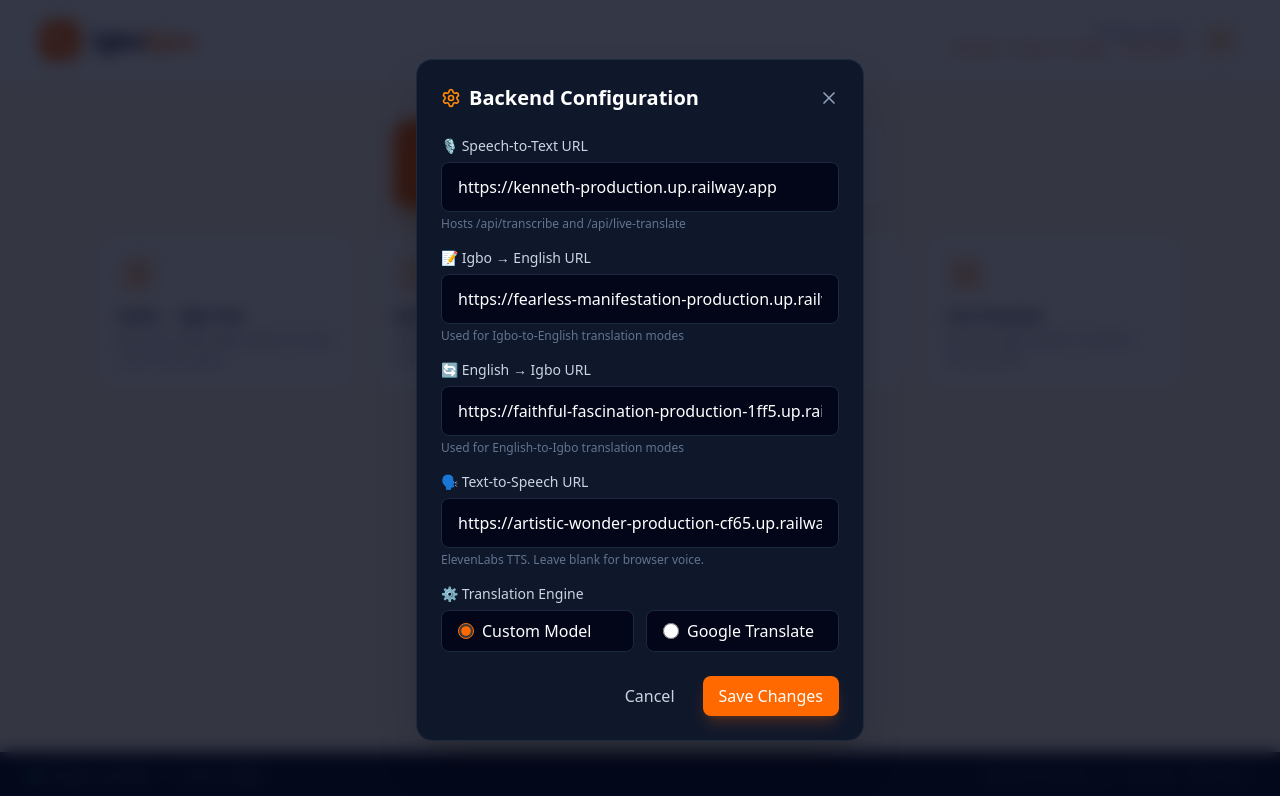
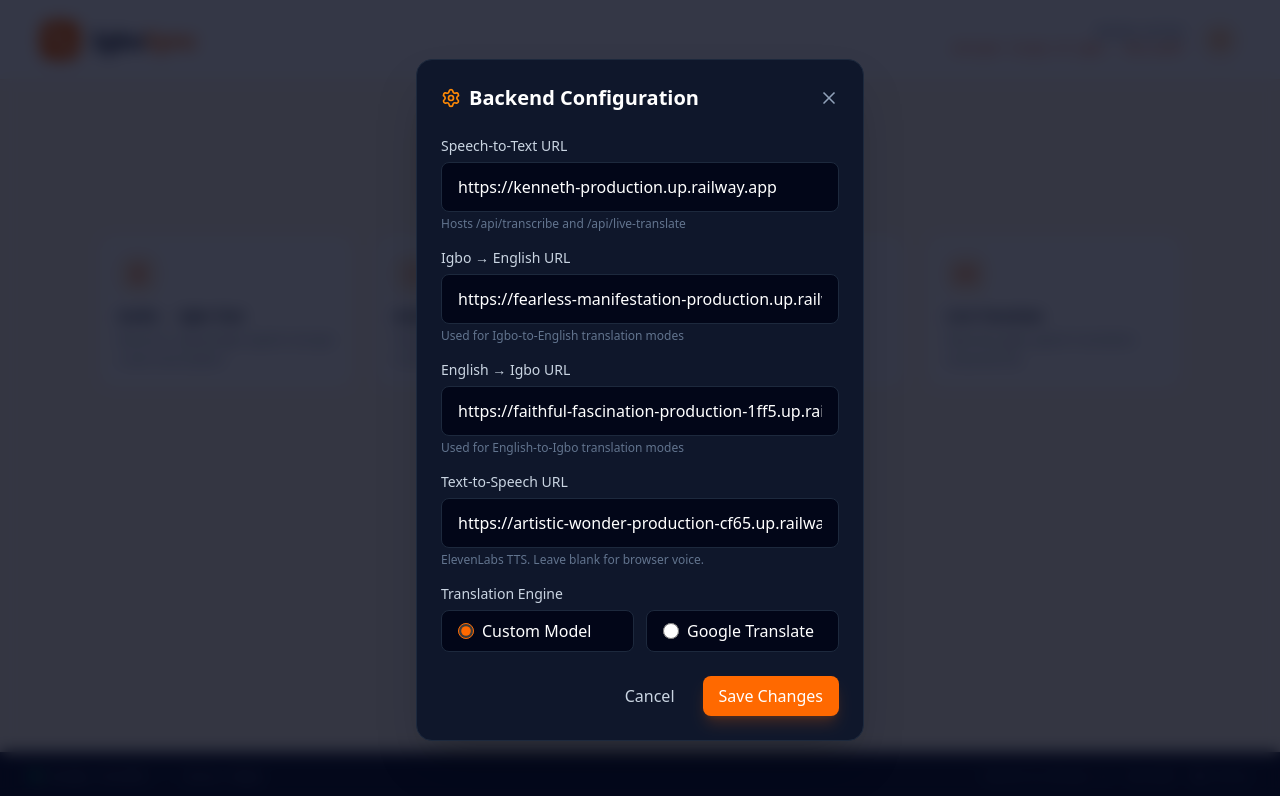
Before and after one commit to Cherryland120/kenneth, a React (Vite) app in the folder frontend/: page / in a window 1280 px wide. Both pictures are taken after a click on the button "Config". Shown: the top 796 px of the page. Built offline with nearby package versions, Linux system fonts and the light colour scheme.

Commit message:
refactor: remove emoji prefixes from language selector labels, settings fields, and translation engine labels

```diff
--- a/frontend/src/App.tsx
+++ b/frontend/src/App.tsx
@@ -542,8 +542,8 @@ export default function App() {
         {/* ── Language Selector ─────────────────────────────────────────── */}
         <div className="flex items-center justify-center gap-4 shrink-0 mt-2">
           {([
-            { id: 'igbo' as Language, label: 'Igbo', emoji: '🇳', sub: 'Speak or write Igbo' },
-            { id: 'english' as Language, label: 'English', emoji: '🇬', sub: 'Speak or write English' },
+            { id: 'igbo' as Language, label: 'Igbo', emoji: '', sub: 'Speak or write Igbo' },
+            { id: 'english' as Language, label: 'English', emoji: '', sub: 'Speak or write English' },
           ]).map(({ id, label, emoji, sub }) => (
             <motion.button
               key={id}
@@ -1118,10 +1118,10 @@ export default function App() {
               </div>
               <div className="space-y-4">
                 {[
-                  { label: '🎙️ Speech-to-Text URL', val: tempUrl, set: setTempUrl, placeholder: 'https://speech-to-text.up.railway.app', hint: 'Hosts /api/transcribe and /api/live-translate' },
-                  { label: '📝 Igbo → English URL', val: tempTranslationUrl, set: setTempTranslationUrl, placeholder: 'https://text-to-text.up.railway.app', hint: 'Used for Igbo-to-English translation modes' },
-                  { label: '🔄 English → Igbo URL', val: tempEnToIgUrl, set: setTempEnToIgUrl, placeholder: 'https://english-to-igbo.up.railway.app', hint: 'Used for English-to-Igbo translation modes' },
-                  { label: '🗣️ Text-to-Speech URL', val: tempTtsUrl, set: setTempTtsUrl, placeholder: 'https://text-to-speech.up.railway.app', hint: 'ElevenLabs TTS. Leave blank for browser voice.' },
+                  { label: 'Speech-to-Text URL', val: tempUrl, set: setTempUrl, placeholder: 'https://speech-to-text.up.railway.app', hint: 'Hosts /api/transcribe and /api/live-translate' },
+                  { label: 'Igbo → English URL', val: tempTranslationUrl, set: setTempTranslationUrl, placeholder: 'https://text-to-text.up.railway.app', hint: 'Used for Igbo-to-English translation modes' },
+                  { label: 'English → Igbo URL', val: tempEnToIgUrl, set: setTempEnToIgUrl, placeholder: 'https://english-to-igbo.up.railway.app', hint: 'Used for English-to-Igbo translation modes' },
+                  { label: 'Text-to-Speech URL', val: tempTtsUrl, set: setTempTtsUrl, placeholder: 'https://text-to-speech.up.railway.app', hint: 'ElevenLabs TTS. Leave blank for browser voice.' },
                 ].map(({ label, val, set, placeholder, hint }) => (
                   <div key={label}>
                     <label className="block text-sm font-medium text-slate-300 mb-1.5">{label}</label>
@@ -1134,7 +1134,7 @@ export default function App() {
                 ))}
 
                 <div>
-                  <label className="block text-sm font-medium text-slate-300 mb-1.5">⚙️ Translation Engine</label>
+                  <label className="block text-sm font-medium text-slate-300 mb-1.5">Translation Engine</label>
                   <div className="flex gap-3">
                     {(['custom', 'google'] as TranslationEngine[]).map((eng) => (
                       <label key={eng} className="flex items-center gap-2 text-white cursor-pointer bg-slate-950 border border-slate-800 px-4 py-2 rounded-lg flex-1 hover:border-slate-600 transition-colors">
```
